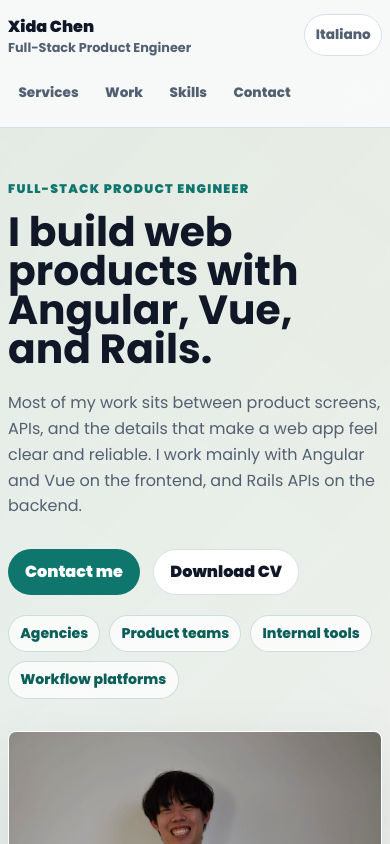
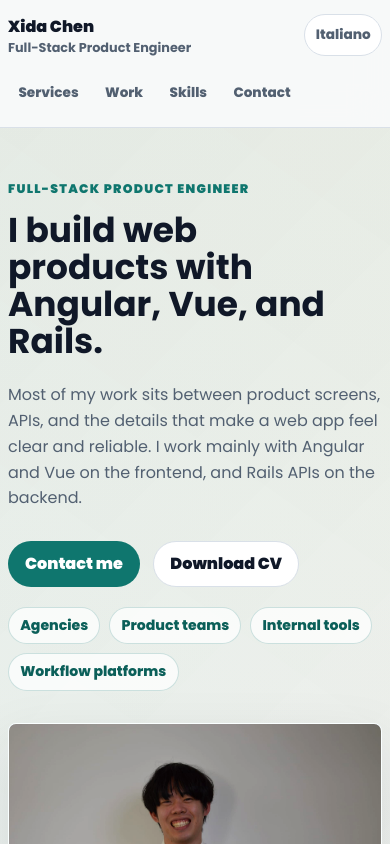
Before and after one commit to XidaZ3/Portfolio, an Angular app: page / in a window 390 px wide. Shown: the top 844 px of the page. Built offline with nearby package versions, Linux system fonts and the light colour scheme.

Commit message:
style: further reduce hero headline scale

```diff
--- a/src/app/sections/hero-section.scss
+++ b/src/app/sections/hero-section.scss
@@ -17,9 +17,9 @@
 
 h1 {
   margin: 0;
-  max-width: 14ch;
-  font-size: clamp(2.55rem, 5.2vw, 5.25rem);
-  line-height: 0.96;
+  max-width: 16ch;
+  font-size: clamp(2.15rem, 4.25vw, 4.25rem);
+  line-height: 1.08;
   letter-spacing: 0;
 }
 
@@ -120,7 +120,7 @@ h1 {
   }
 
   h1 {
-    max-width: 13ch;
+    max-width: 15ch;
   }
 }
 
```
